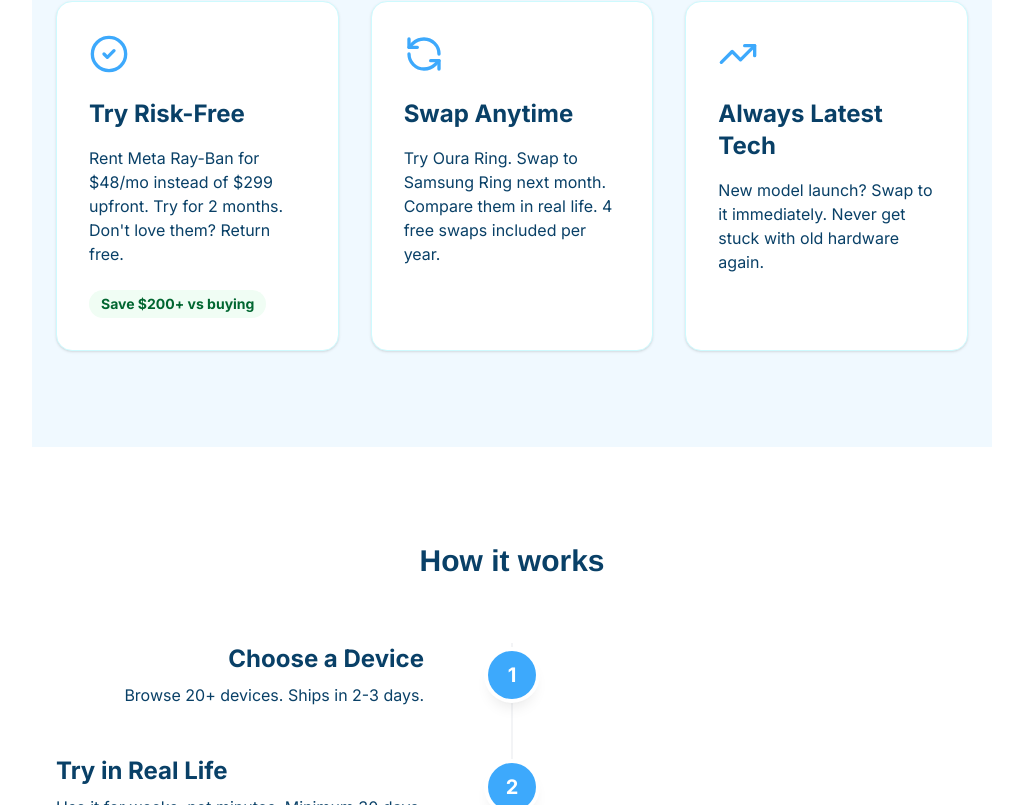
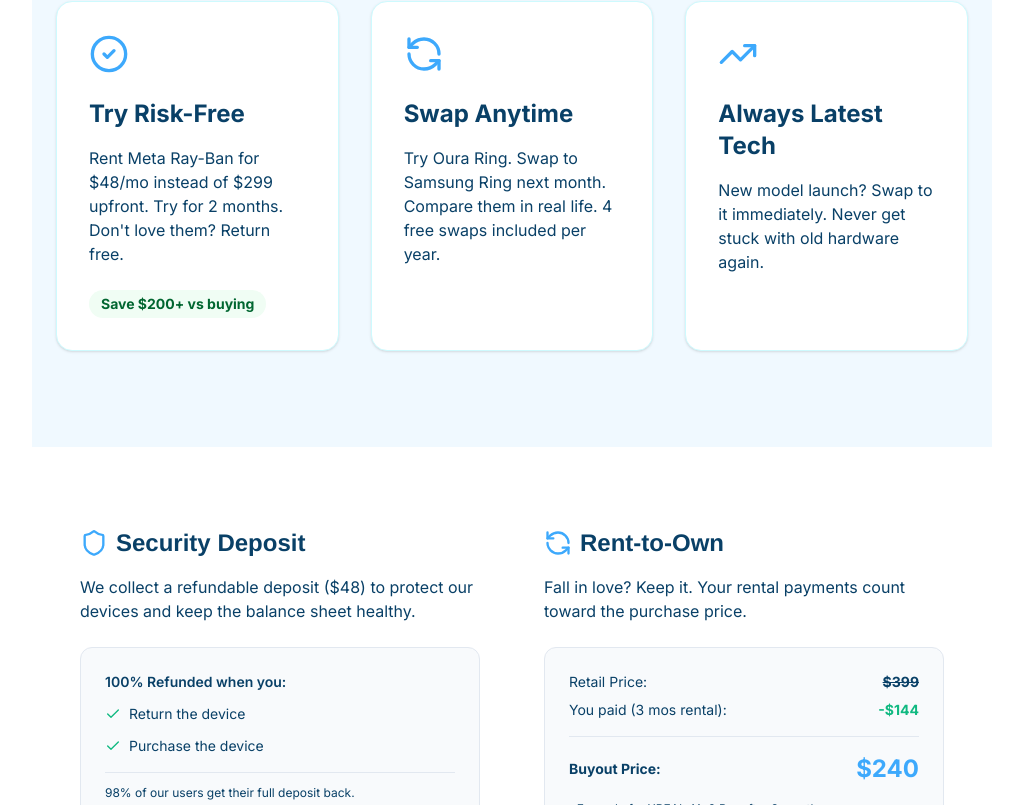
Before and after one commit to thinking-spot/techloop, a Next.js app: page /waitlist in a window 1280 px wide. Shown: the part 1995-2800 px from the top of the page, without its empty margins (256-1279 px from the left). Built offline with nearby package versions, Linux system fonts and the light colour scheme.

Commit message:
waitlist updates

```diff
--- a/src/app/waitlist/page.tsx
+++ b/src/app/waitlist/page.tsx
@@ -2,6 +2,7 @@
 
 import { useState } from "react";
 import {
+    Check,
     CheckCircle2,
     Shield,
     CreditCard,
@@ -78,7 +79,7 @@
             {/* 2. The Problem */}
             <section className="py-24 px-6 bg-white">
                 <div className="max-w-4xl mx-auto text-center mb-16">
-                    <h2 className="font-display text-3xl md:text-4xl font-bold text-headline mb-6">AI devices are a tough sell</h2>
+                    <h2 className="font-display text-3xl md:text-4xl font-bold text-headline mb-6">AI wearables are a tough sell</h2>
                     <p className="text-xl text-paragraph leading-relaxed">
                         You want smart glasses, but you need to try before you buy. What if they don't fit? What if they're creepy? Will you actually use them? Fair questions.
                     </p>
@@ -158,49 +159,55 @@
                 </div>
             </section>
 
-            {/* 4. How It Works - Simplified */}
-            <section className="py-24 px-6 bg-white border-b border-gray-100">
-                <div className="max-w-5xl mx-auto">
-                    <div className="text-center mb-16">
-                        <h2 className="font-display text-3xl font-bold text-headline mb-6">How it works</h2>
+            {/* Rent to Own & Security Deposit */}
+            <section className="py-20 px-6 md:px-12 bg-white">
+                <div className="max-w-4xl mx-auto grid md:grid-cols-2 gap-16">
+                    {/* Security Deposit */}
+                    <div>
+                        <h3 className="flex items-center gap-2 font-display text-2xl font-bold text-headline mb-4">
+                            <Shield size={28} className="text-button" /> Security Deposit
+                        </h3>
+                        <p className="text-paragraph mb-6">
+                            We collect a refundable deposit ($48) to protect our devices and keep the balance sheet healthy.
+                        </p>
+                        <div className="bg-[#F8FAFC] p-6 rounded-xl border border-[#E2E8F0]">
+                            <h4 className="font-semibold text-headline mb-3 text-sm">100% Refunded when you:</h4>
+                            <ul className="space-y-3 mb-4">
+                                <li className="flex items-center gap-2 text-sm text-paragraph"><Check size={16} className="text-success" /> Return the device</li>
+                                <li className="flex items-center gap-2 text-sm text-paragraph"><Check size={16} className="text-success" /> Purchase the device</li>
+                            </ul>
+                            <p className="text-xs text-paragraph/70 border-t border-[#E2E8F0] pt-3">
+                                98% of our users get their full deposit back.
+                            </p>
+                        </div>
                     </div>
 
-                    <div className="space-y-12 relative">
-                        {/* Connector Line */}
-                        <div className="hidden md:block absolute left-[50%] top-0 bottom-0 w-0.5 bg-gray-100 -translate-x-1/2 z-0"></div>
+                    {/* Rent to Own */}
+                    <div>
+                        <h3 className="flex items-center gap-2 font-display text-2xl font-bold text-headline mb-4">
+                            <RefreshCcw size={28} className="text-button" /> Rent-to-Own
+                        </h3>
+                        <p className="text-paragraph mb-6">
+                            Fall in love? Keep it. Your rental payments count toward the purchase price.
+                        </p>
 
-                        {[
-                            { step: "1", title: "Choose a Device", desc: "Browse 20+ devices. Ships in 2-3 days." },
-                            { step: "2", title: "Try in Real Life", desc: "Use it for weeks, not minutes. Minimum 30 days." },
-                            { step: "3", title: "Decide What's Next", desc: "Keep renting, swap to something else, or buy it." },
-                            { step: "4", title: "Repeat", desc: "Most users try 3 devices before buying one." }
-                        ].map((item, i) => (
-                            <div key={i} className={`flex items-center gap-8 md:gap-16 relative z-10 ${i % 2 === 0 ? 'flex-row' : 'flex-row-reverse md:flex-row'}`}>
-                                <div className={`flex-1 text-center md:text-right hidden md:block ${i % 2 !== 0 ? 'md:order-1' : ''}`}>
-                                    {i % 2 === 0 && (
-                                        <>
-                                            <h3 className="text-2xl font-bold text-headline mb-2">{item.title}</h3>
-                                            <p className="text-paragraph">{item.desc}</p>
-                                        </>
-                                    )}
-                                </div>
-                                <div className="w-12 h-12 rounded-full bg-button text-white flex items-center justify-center font-bold text-xl shadow-lg ring-4 ring-white shrink-0 mx-auto md:mx-0">
-                                    {item.step}
-                                </div>
-                                <div className={`flex-1 text-center md:text-left ${i % 2 !== 0 ? 'md:order-first' : ''}`}>
-                                    <div className="md:hidden mb-2">
-                                        <h3 className="text-2xl font-bold text-headline mb-2">{item.title}</h3>
-                                        <p className="text-paragraph">{item.desc}</p>
-                                    </div>
-                                    {i % 2 !== 0 && (
-                                        <div className="hidden md:block">
-                                            <h3 className="text-2xl font-bold text-headline mb-2">{item.title}</h3>
-                                            <p className="text-paragraph">{item.desc}</p>
-                                        </div>
-                                    )}
-                                </div>
+                        <div className="bg-[#F8FAFC] p-6 rounded-xl border border-[#E2E8F0] text-sm">
+                            <div className="flex justify-between mb-2">
+                                <span className="text-paragraph">Retail Price:</span>
+                                <span className="font-bold text-headline line-through">$399</span>
                             </div>
-                        ))}
+                            <div className="flex justify-between mb-4 pb-4 border-b border-[#E2E8F0]">
+                                <span className="text-paragraph">You paid (3 mos rental):</span>
+                                <span className="font-bold text-success">-$144</span>
+                            </div>
+                            <div className="flex justify-between items-center">
+                                <span className="font-bold text-headline">Buyout Price:</span>
+                                <span className="font-bold text-2xl text-button">$240</span>
+                            </div>
+                            <p className="text-xs text-paragraph mt-4">
+                                *Example for XREAL Air 2 Pro after 3 months.
+                            </p>
+                        </div>
                     </div>
                 </div>
             </section>
```
